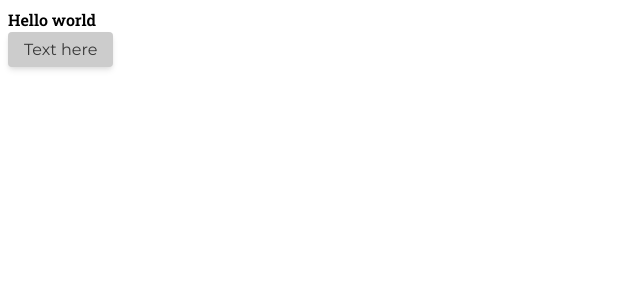
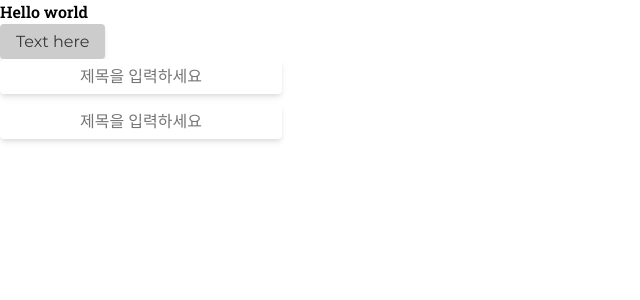
Before and after one commit to keewook2/mvp, a React (Create React App) app in the folder client/: page / in a window 1280 px wide. Shown: the top 300 px of the page, without its empty margins (0-640 px from the left). Built offline with nearby package versions, Linux system fonts and the light colour scheme.

Commit message:
textbox field added

```diff
--- a/client/src/App.tsx
+++ b/client/src/App.tsx
@@ -1,5 +1,6 @@
 import React from 'react';
 import Button from './components/Button';
+import Textbox from './components/Textbox';
 import GlobalStyle from './GlobalStyle';
 
 const App: React.FC = () => {
@@ -8,6 +9,8 @@ const App: React.FC = () => {
       <GlobalStyle />
       <div>Hello world</div>
       <Button />
+      <Textbox />
+      <Textbox />
     </>
   );
 };
--- a/client/src/GlobalStyle.tsx
+++ b/client/src/GlobalStyle.tsx
@@ -4,6 +4,9 @@ const GlobalStyle = createGlobalStyle`
   body {
     font-family: 'Roboto Slab', 'Montserrat', sans-serif;
     line-height: 1.5;
+    margin: 0;
+    padding: 0;
+    width: 100%;
   }
 `;
 
--- /dev/null
+++ b/client/src/components/Textbox.tsx
@@ -0,0 +1,55 @@
+import * as React from 'react';
+import styled from 'styled-components';
+
+const TextWrapper = styled.div`
+  margin-bottom: 10px;
+  display: flex;
+  flex-direction: column;
+`;
+
+const TextInput = styled.input`
+  margin: 0;
+  padding: 0.5rem 1rem;
+
+  font-family: 'Montserrat', sans-serif;
+  font-size: 1rem;
+  font-weight: 400;
+  text-align: center;
+  text-decoration: none;
+
+  display: inline-block;
+  width: 250px;
+  border: none;
+  border-radius: 4px;
+
+  box-shadow: 0 4px 6px -1px rgba(0, 0, 0, 0.1), 0 2px 4px -1px rgba(0, 0, 0, 0.06);
+  transition: 0.5s;
+
+  background-color: white;
+  color: #777;
+
+  &:active,
+  &:focus {
+    background-color: #425af5;
+    color: white;
+    caret-color: white;
+
+    ::placeholder,
+    ::-webkit-input-placeholder {
+      color: white;
+    }
+    :-ms-input-placeholder {
+      color: white;
+    }
+  }
+`;
+
+const Textbox: React.FC = () => {
+  return (
+    <TextWrapper>
+      <TextInput placeholder='제목을 입력하세요' />
+    </TextWrapper>
+  );
+}
+
+export default Textbox;
```
